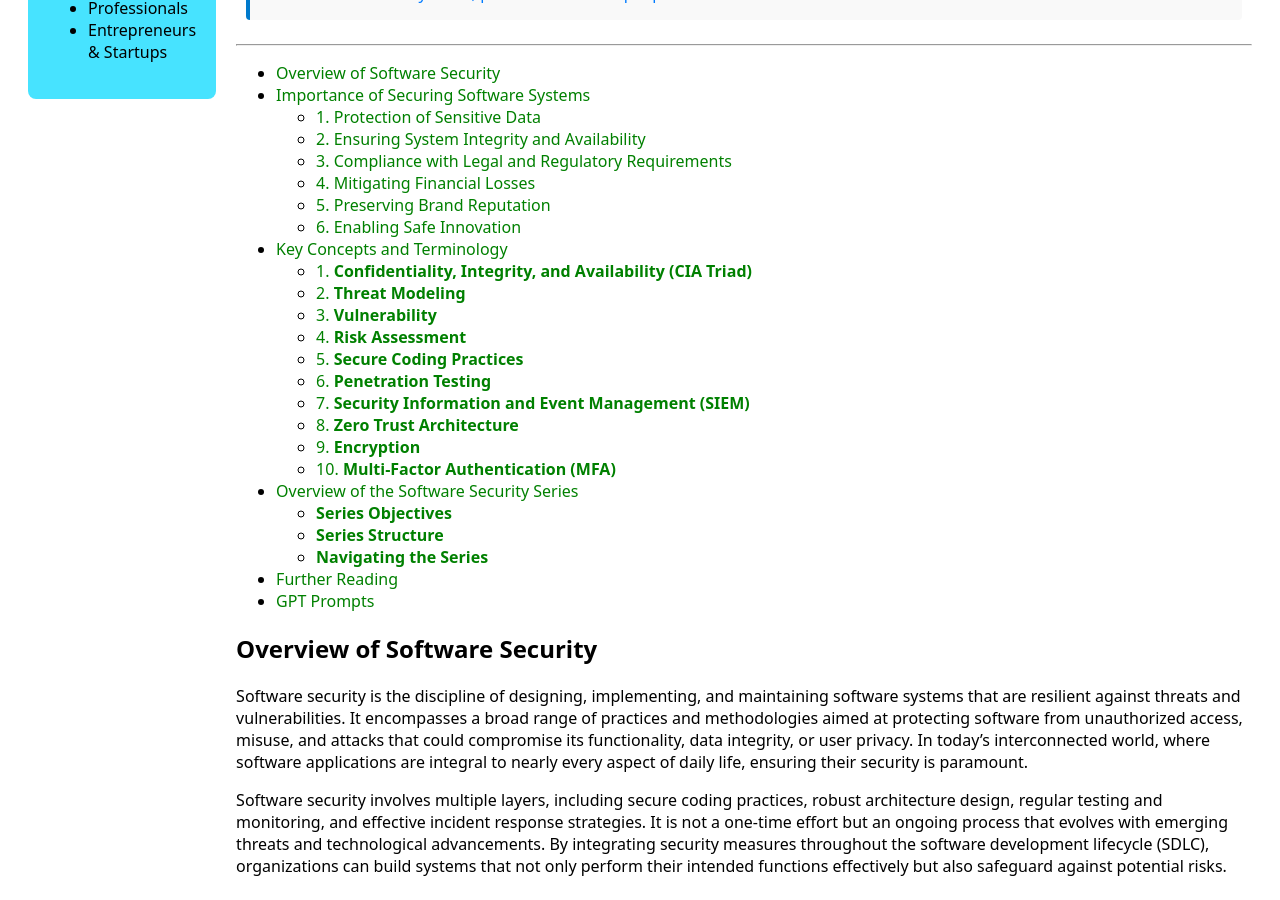
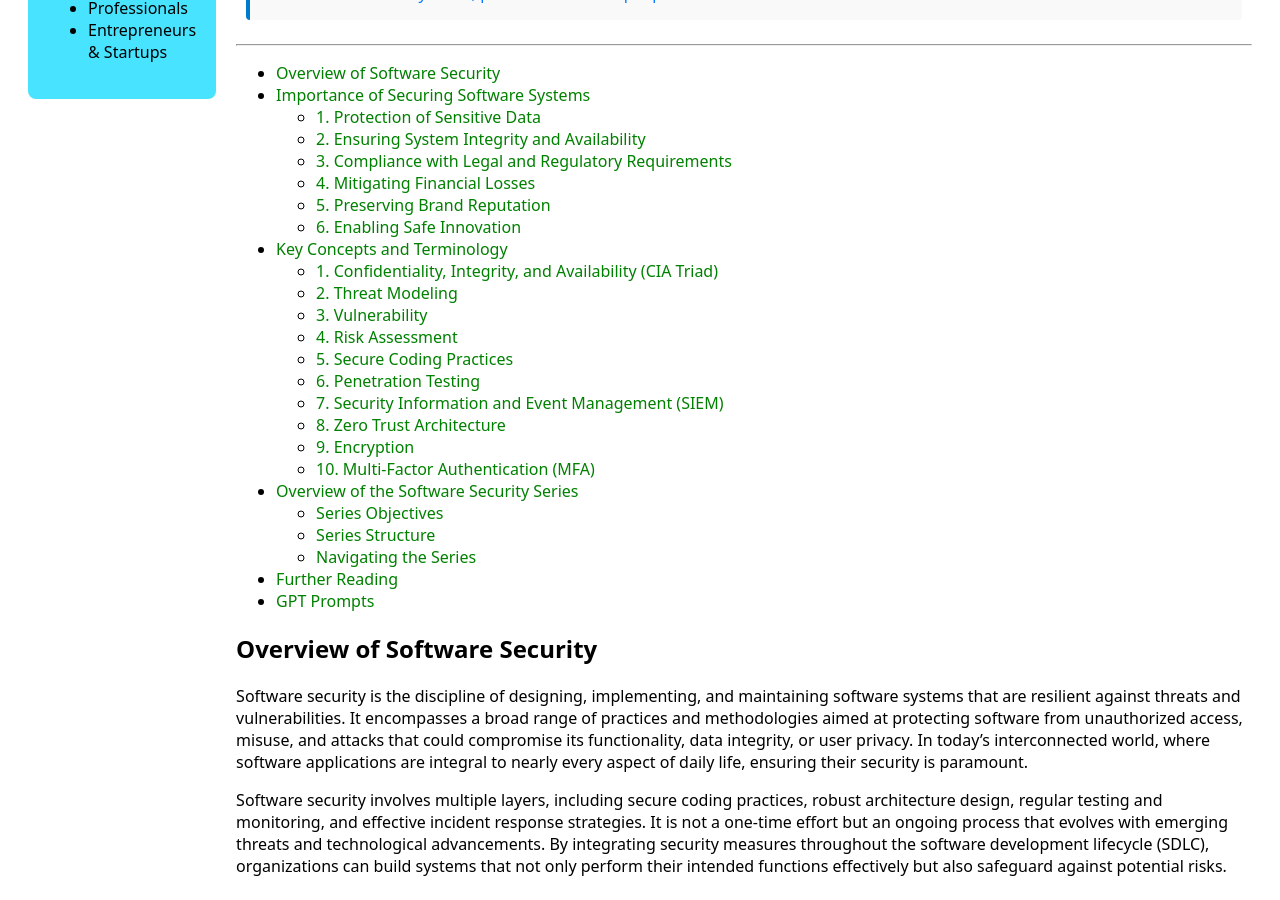
Before and after one commit to ICTASL/capacity-building, a Jekyll site: the page built from professionals/software-security/introduction-to-software-security.md, in a window 1280 px wide and 900 px high, scrolled down 468 px. Built offline with Jekyll 4.4.1, drawn with Linux system fonts in a browser that asks for light colours; some of the changed text lies outside the part shown.

Commit message:
Fixing headers

```diff
--- a/professionals/software-security/introduction-to-software-security.md
+++ b/professionals/software-security/introduction-to-software-security.md
@@ -52,45 +52,45 @@
 
 Understanding the fundamental concepts and terminology in software security is essential for professionals aiming to build and maintain secure systems. Here are some key terms and concepts:
 
-### 1. **Confidentiality, Integrity, and Availability (CIA Triad)**
+### 1. Confidentiality, Integrity, and Availability (CIA Triad)
 
 - **Confidentiality:** Ensuring that information is accessible only to those authorized to view it.
 - **Integrity:** Maintaining the accuracy and completeness of data, preventing unauthorized modifications.
 - **Availability:** Ensuring that authorized users have access to information and resources when needed.
 
-### 2. **Threat Modeling**
+### 2. Threat Modeling
 
 A proactive approach to identifying and assessing potential threats to a software system. It involves understanding the system's architecture, identifying potential attackers, and determining the ways in which they might exploit vulnerabilities.
 
-### 3. **Vulnerability**
+### 3. Vulnerability
 
 A weakness or flaw in a software system that can be exploited by attackers to gain unauthorized access or cause harm. Vulnerabilities can arise from design flaws, coding errors, or misconfigurations.
 
-### 4. **Risk Assessment**
+### 4. Risk Assessment
 
 The process of evaluating the potential risks associated with identified threats and vulnerabilities. It involves assessing the likelihood of an attack and the potential impact on the organization.
 
-### 5. **Secure Coding Practices**
+### 5. Secure Coding Practices
 
 Best practices for writing code that is resistant to security vulnerabilities. This includes input validation, proper error handling, and avoiding common pitfalls like SQL injection and cross-site scripting (XSS).
 
-### 6. **Penetration Testing**
+### 6. Penetration Testing
 
 A simulated cyberattack against a software system to identify vulnerabilities that could be exploited by real attackers. Penetration testing helps organizations understand their security posture and address weaknesses before they can be exploited.
 
-### 7. **Security Information and Event Management (SIEM)**
+### 7. Security Information and Event Management (SIEM)
 
 Tools and practices for collecting, analyzing, and responding to security-related data and events in real-time. SIEM systems help organizations detect and respond to potential threats promptly.
 
-### 8. **Zero Trust Architecture**
+### 8. Zero Trust Architecture
 
 A security model that assumes no user or system, whether inside or outside the network, should be trusted by default. It emphasizes continuous verification and strict access controls.
 
-### 9. **Encryption**
+### 9. Encryption
 
 The process of converting data into a coded format to prevent unauthorized access. Encryption can be applied to data at rest and in transit to ensure its confidentiality and integrity.
 
-### 10. **Multi-Factor Authentication (MFA)**
+### 10. Multi-Factor Authentication (MFA)
 
 An authentication method that requires users to provide two or more verification factors to gain access to a system. MFA enhances security by adding additional layers of protection beyond just passwords.
 
@@ -98,7 +98,7 @@
 
 The **Software Security Series** is designed to provide professionals with a comprehensive understanding of software security, covering all stages of the software development lifecycle and various application types. This series emphasizes the importance of integrating security measures from the inception of a project through its entire lifespan, ensuring that security is a fundamental consideration rather than an afterthought.
 
-### **Series Objectives**
+### Series Objectives
 
 - **Educate Professionals:** Equip software developers, architects, and security professionals with the knowledge and skills needed to implement robust security practices.
 - **Comprehensive Coverage:** Address a wide range of security topics, from foundational concepts to advanced techniques and emerging trends.
@@ -106,7 +106,7 @@
 - **Proactive Approach:** Encourage professionals to adopt proactive security measures, anticipating and mitigating potential threats before they can be exploited.
 - **Continuous Improvement:** Highlight the need for ongoing assessment, adaptation, and enhancement of security practices to keep pace with evolving threats and technologies.
 
-### **Series Structure**
+### Series Structure
 
 The series is organized into a set of interlinked articles, each focusing on a specific aspect of software security. These articles are designed to be both independent and interconnected, allowing readers to navigate through topics seamlessly while also providing the flexibility to focus on areas of particular interest or relevance.
 
@@ -136,7 +136,7 @@
 22. **Security Standards and Frameworks**
 23. **Security Tools**
 
-### **Navigating the Series**
+### Navigating the Series
 
 Each article within the series is structured to provide a detailed exploration of its topic, including theoretical concepts, practical applications, real-world examples, and actionable recommendations. Additionally, sections for further reading and GPT prompts are included to encourage deeper engagement and facilitate continuous learning.
 
```
